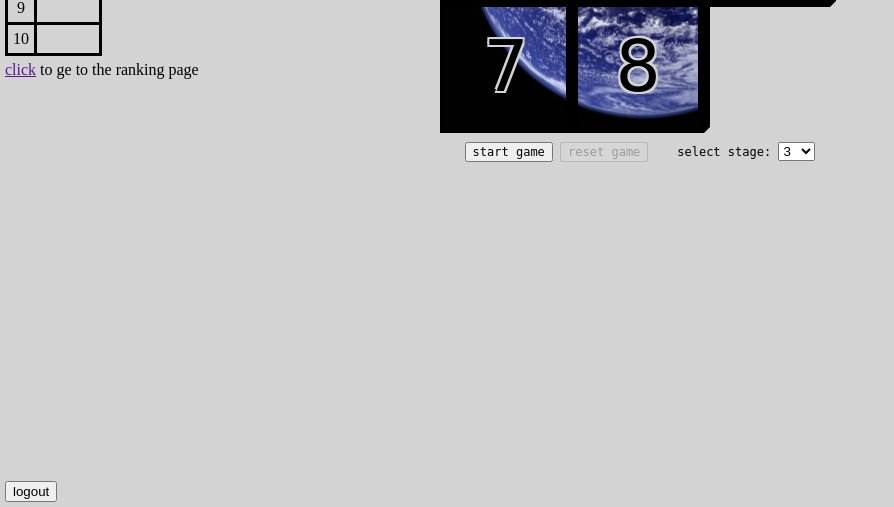
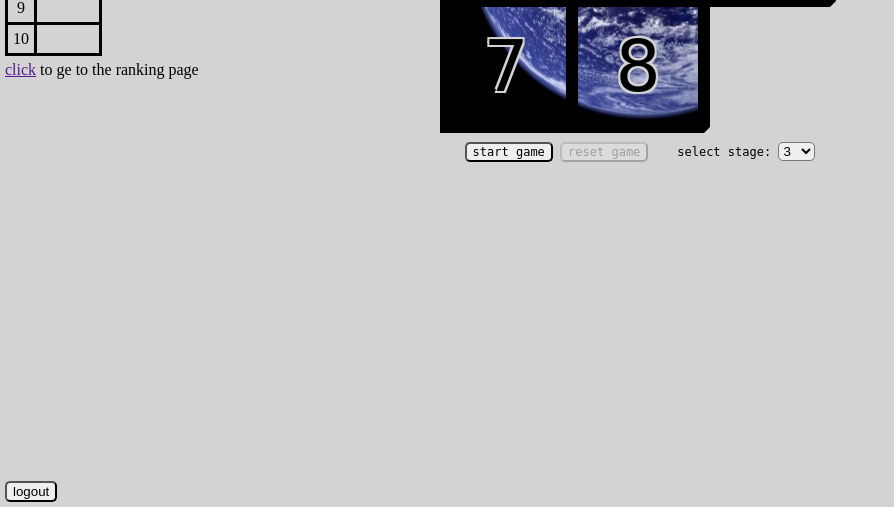
Before and after one commit to Misaka2623/GameCenter, a PHP site: page /fifteen_puzzle.php in a window 1280 px wide. Shown: the part 293-800 px from the top of the page, without its empty margins (0-894 px from the left). Run offline with PHP 8.4, Linux system fonts and the light colour scheme; the visitor is signed in with stand-in values (Sample User, id 1).

Commit message:
button and select now has rounded corner

```diff
--- a/fifteen_puzzle.css
+++ b/fifteen_puzzle.css
@@ -38,7 +38,9 @@ body {
   text-align: center;
 }
 
-#timer {
+input,
+button,
+select {
   border-radius: 5px;
 }
 
```
